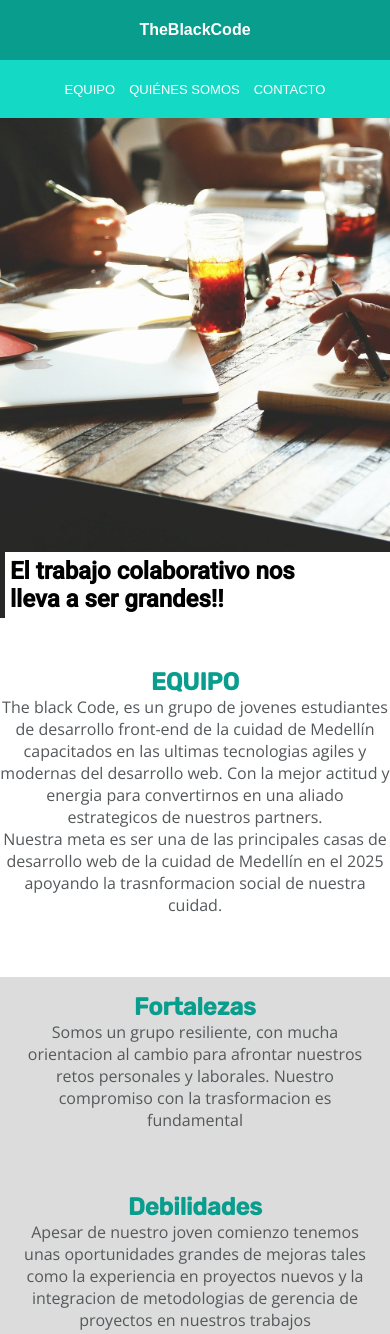
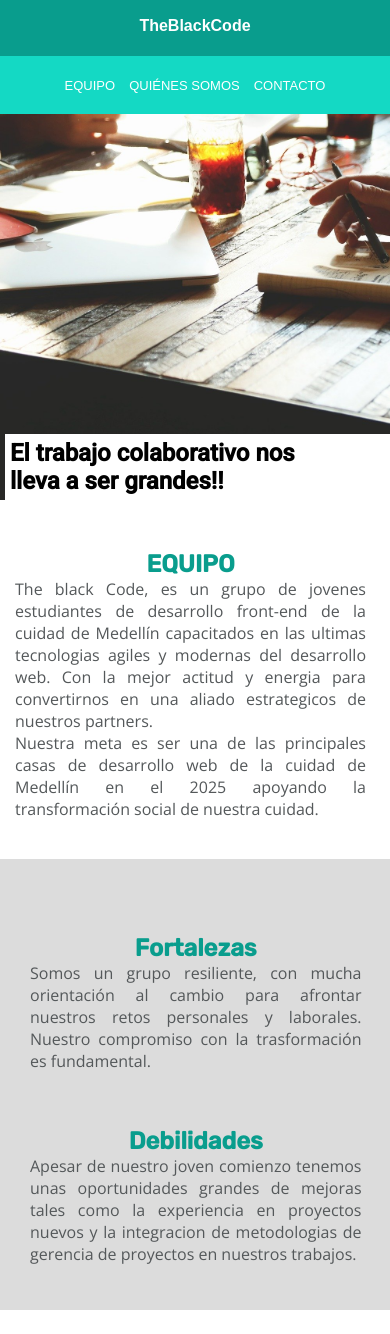
Before and after one commit to AdsonTobon/front2-TheBlackCode, a plain HTML site: page index.html in a window 390 px wide. Shown: the top 1334 px of the page. Drawn offline with nearby package versions, Linux system fonts and the light colour scheme.

Commit message:
Se corrigen detalles, barra de navegacion

```diff
--- a/css/contacto.css
+++ b/css/contacto.css
@@ -229,6 +229,8 @@ button {
     flex-direction: column;
     justify-content: center;
     align-items: center;
+    z-index: 999;
+    margin-top: -200px;
   }
 
   #divHeaderH2 {
--- a/css/style.css
+++ b/css/style.css
@@ -12,7 +12,7 @@ header h2 {
 
 nav {
     width: 100%;
-    /* position: fixed; */
+    position: fixed;
   background-color: #099d8d;
   display: flex;
   justify-content: space-around;
@@ -105,17 +105,29 @@ footer ul li a {
   font-size: 14px;
 }
 
+
+#section1Main{
+  display: flex;
+  flex-direction: column;
+  justify-content: center;
+  align-items: center;
+}
+
 /* ------ Seccion Equipo Alejandro --------- */
 
 .info_teams {
+  width: 95%;
   display: flex;
-  flex-flow: column wrap;
+  flex-direction: column;
   align-items: center;
+  margin-bottom: 60px;
+
 }
 
 .dual {
   display: flex;
   flex-flow: row wrap;
+  justify-content: center;
   align-items: center;
   background-color: gainsboro;
   border-color: white;
@@ -123,9 +135,11 @@ footer ul li a {
 }
 
 .info_seg2 {
-  width: 50%;
+  width: 45%;
   height: 200px;
   text-align: center;
+  margin: 30px;
+
 }
 
 .triangle {
@@ -146,13 +160,13 @@ footer ul li a {
   border-color: white transparent transparent transparent;
 
   left: 50%;
-  transform: translateX(-50%) translateY(100%);
+  transform: translateX(-50%) translateY(170%);
 }
 .text {
   font-size: 16px;
   color: #54585a;
   font-family: "Open Sans", sans-serif;
-  text-align: center;
+  text-align: justify;
   /* padding-left: 3em;
       padding-right: 3em; */
 }
@@ -160,6 +174,7 @@ footer ul li a {
   font-size: 24px;
   color: #099d8d;
   font-family: "Rubik", sans-serif;
+  margin-top: 45px;
 }
 
 /* -------- Seccion Quienes somos Monica------ */
@@ -253,7 +268,7 @@ footer ul li a {
 
 }
 
-@media(max-width: 700px){
+@media(max-width: 768px){
   #section2Main .div1Section2Main, #section2Main .div2Section2Main{
       display: flex;
       flex-direction: column;
@@ -313,6 +328,10 @@ footer ul li a {
       align-items: center;
   }
 
+  #section2Main{
+    margin-bottom: 45px;
+  }
+
 }
 
 /* --------- Media Query proyecto final -------- */
@@ -329,11 +348,13 @@ footer ul li a {
 
   header nav {
     width: 100%;
-
+    position: fixed;
     display: flex;
     flex-direction: column;
     justify-content: center;
     align-items: center;
+    z-index: 999;
+    margin-top: -390px;
   }
 
   #divHeaderH2 {
@@ -363,10 +384,11 @@ footer ul li a {
     display: block;
   }
   .info_teams {
-    width: 100%;
+    width: 90%;
     height: 100%;
     display: block;
     margin-bottom: 140px;
+    margin-left: 15px;
   }
   .dual {
     width: 100%;
@@ -375,15 +397,12 @@ footer ul li a {
     flex-direction: column;
     justify-content: center;
     align-items: center;
-    padding: 16px;
+
   }
   .info_seg2 {
-    width: 100%;
+    width: 85%;
+    height: 100%;
     text-align: center;
-  }
-
-  .info_seg2 h3 {
-    width: 100%;
   }
 
   .triangle {
@@ -402,58 +421,26 @@ footer ul li a {
     border-width: 0px;
     border-color: white transparent transparent transparent;
     left: 50%;
-    transform: translateX(-50%) translateY(100%);
+    transform: translateX(-50%) translateY(180%);
   }
 
-  /* -----Seccion Quienes Somos-----
-
-  .div1Section2Main {
-    flex-direction: column;
-    justify-content: center;
-    align-items: center;
+  .info2{
+    margin-top: -20px;
+    margin-bottom: 45px;
   }
 
-  .div2Section2Main {
-    width: 100%;
-    height: 100%;
-    text-align: center;
-  }
 
-  .div2Section2Main h4 {
-    margin-top: 15px;
-  }
-
-  .div2Section2Main p {
-    width: 80%;
-    margin-left: 35px;
-    margin-top: 15px;
-  }
-
-  .div1Section2Main .div2Section2Main .divRedesSociales {
-    margin-top: 15px;
-  }
-
-  .class2div2Section2Main {
-    display: flex;
-    flex-direction: column;
-  }
-
-  .div1Section2Main img {
-    order: 1;
-  }
-
-  .div1Section2Main .div2Section2Main {
-    order: 2;
-  } */
 }
 
 
 @media (max-width:360px){
 
  .info_teams {
-    width: 100%;
+    width: 90%;
     height: 100%;
     display: block;
     margin-bottom: 45px;
+    margin-left: 15px;
   }
+
 }
--- a/index.html
+++ b/index.html
@@ -65,26 +65,26 @@
           </p>
           <p class="text">
             Nuestra meta es ser una de las principales casas de desarrollo web
-            de la cuidad de Medellín en el 2025 apoyando la trasnformacion
+            de la cuidad de Medellín en el 2025 apoyando la transformación
             social de nuestra cuidad.
           </p>
         </div>
         <div class="dual">
-          <div class="info_seg2">
+          <div class="info_seg2 info1">
             <h3 class="txt_title">Fortalezas</h3>
             <p class="text">
-              Somos un grupo resiliente, con mucha orientacion al cambio para
+              Somos un grupo resiliente, con mucha orientación al cambio para
               afrontar nuestros retos personales y laborales. Nuestro compromiso
-              con la trasformacion es fundamental
+              con la trasformación es fundamental.
             </p>
           </div>
-          <div class="info_seg2">
+          <div class="info_seg2 info2">
             <h3 class="txt_title">Debilidades</h3>
             <p class="text">
               Apesar de nuestro joven comienzo tenemos unas oportunidades
               grandes de mejoras tales como la experiencia en proyectos nuevos y
               la integracion de metodologias de gerencia de proyectos en
-              nuestros trabajos
+              nuestros trabajos.
             </p>
           </div>
         </div>
```
